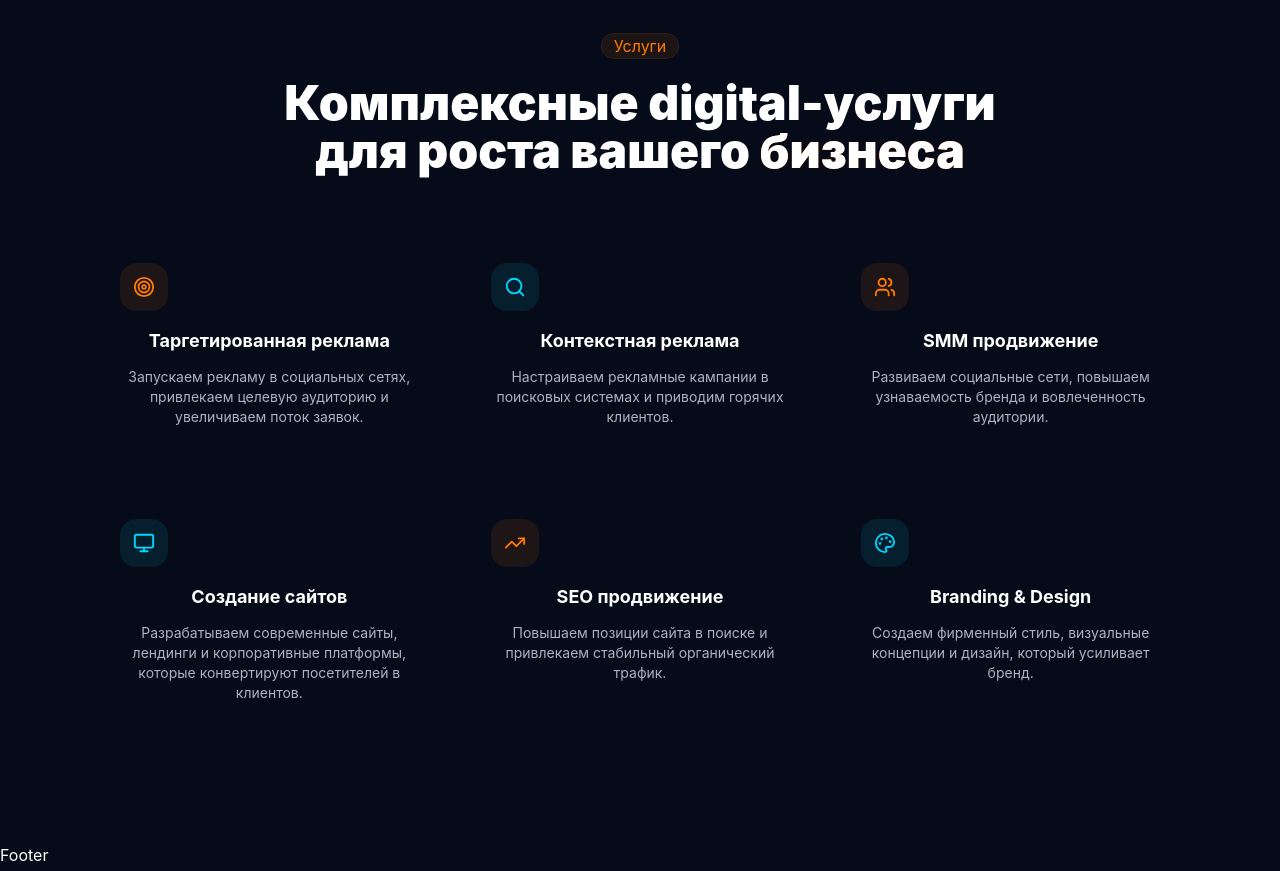
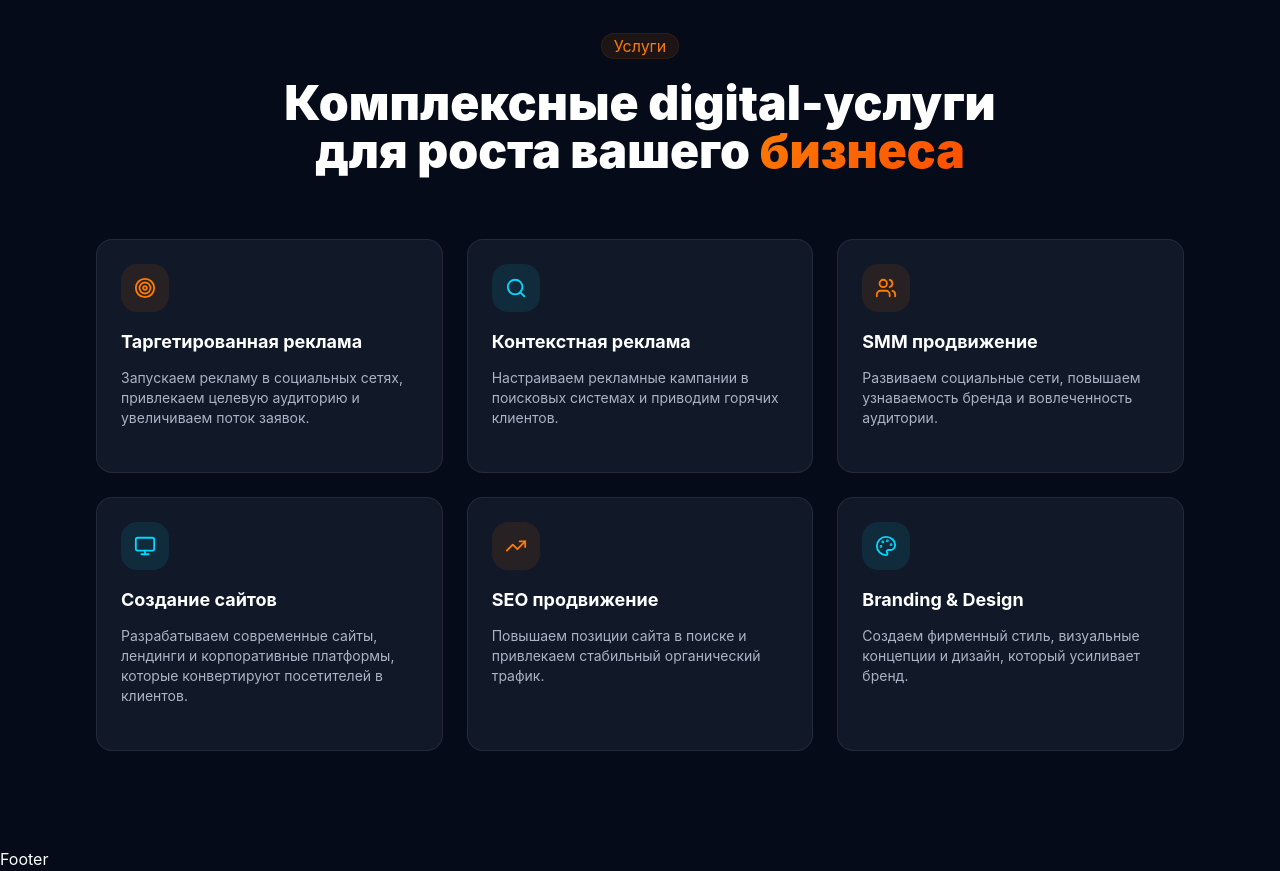
Before and after one commit to denism-96/KeyCard, a React (Vite) app: page / in a window 1280 px wide. Shown: the part 1720-2591 px from the top of the page. Built offline with nearby package versions, Linux system fonts and the light colour scheme.

Commit message:
style(index) universal styles

```diff
--- a/src/index.css
+++ b/src/index.css
@@ -6,7 +6,7 @@
   --text-light-blue: #08d7fc;
   --text-sky-blue: #00d8ff;
   --text-orange: #fa7b04;
-  --bg-article: #131e3a;
+  --bg-article: #111828;
 }
 body {
   background-color: #050b18;
@@ -43,11 +43,13 @@
   background: linear-gradient(135deg, #fa7b04, #ff4d00);
   -webkit-background-clip: text;
   background-clip: text;
+  -webkit-text-fill-color: transparent;
 }
 .gradient-blue {
   background: linear-gradient(135deg, #08d7fc, #0088ff);
   -webkit-background-clip: text;
   background-clip: text;
+  -webkit-text-fill-color: transparent;
 }
 
 .header-link {
@@ -69,4 +71,20 @@
     width: 100%;
     height: 1px;
   }
+  &:hover {
+    color: var(--text-white);
+    transition: 0.4s;
+  }
 }
+
+.article-content {
+  border: 1px solid #ffffff14;
+  background-color: var(--bg-article);
+  border-radius: 16px;
+  text-align: start;
+  &:hover {
+    transform: translateY(-4px);
+    border: 1px solid #ff7a0066;
+    transition: all 0.4s ease;
+  }
+}
```
